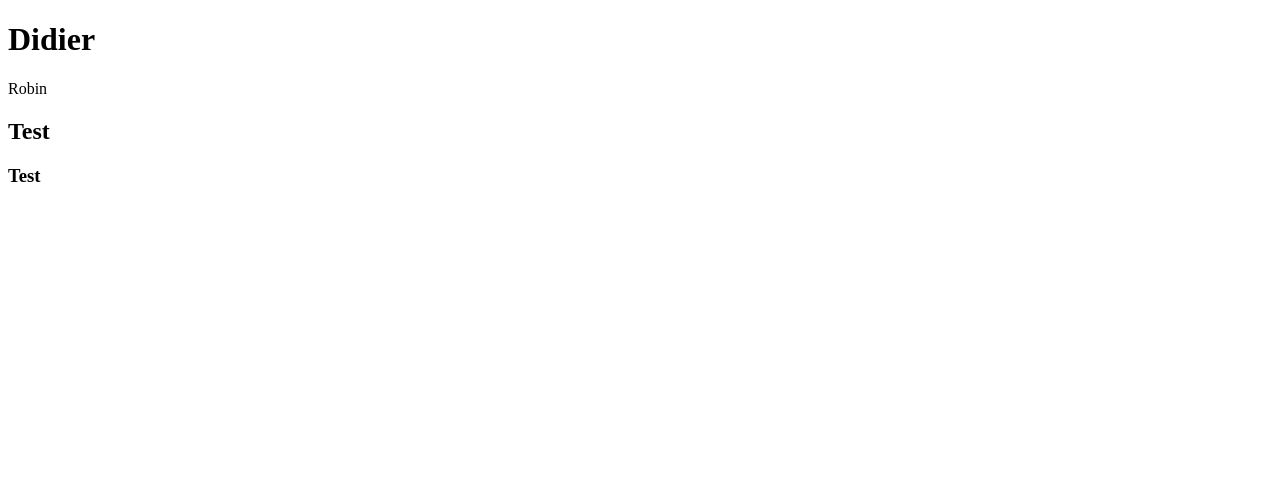
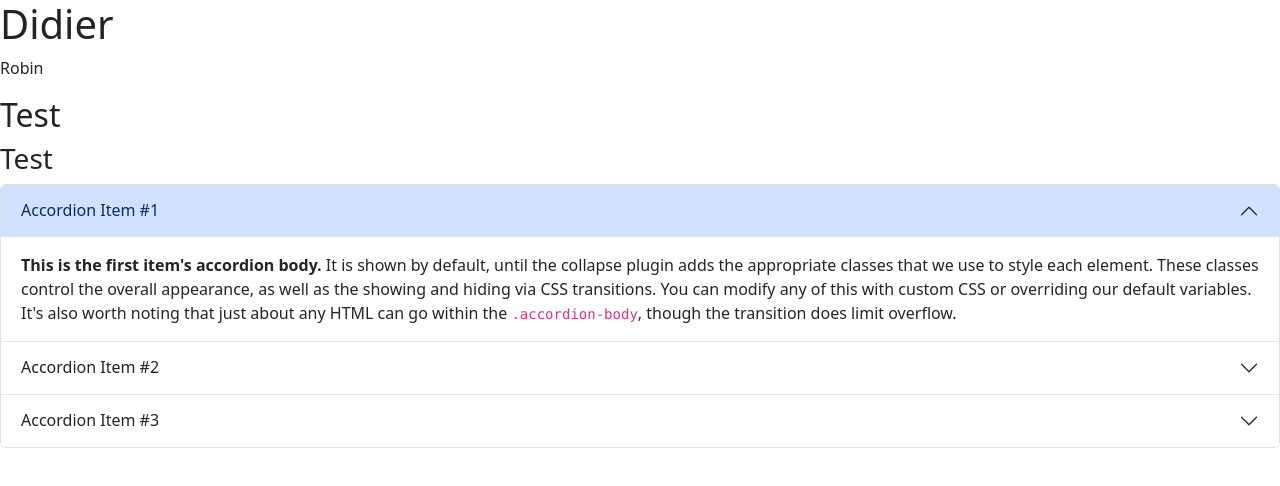
Before and after one commit to signsofdidier/Branchoef2024, a plain HTML site: page index.html in a window 1280 px wide. Drawn offline with nearby package versions, Linux system fonts and the light colour scheme.

Commit message:
gallery push

```diff
--- a/index.html
+++ b/index.html
@@ -5,6 +5,7 @@
     <meta name="viewport"
           content="width=device-width, user-scalable=no, initial-scale=1.0, maximum-scale=1.0, minimum-scale=1.0">
     <meta http-equiv="X-UA-Compatible" content="ie=edge">
+    <link href="https://cdn.jsdelivr.net/npm/bootstrap@5.3.3/dist/css/bootstrap.min.css" rel="stylesheet" integrity="sha384-QWTKZyjpPEjISv5WaRU9OFeRpok6YctnYmDr5pNlyT2bRjXh0JMhjY6hW+ALEwIH" crossorigin="anonymous">
     <title>Branching</title>
 </head>
 <body>
@@ -17,5 +18,45 @@
 
 <!--gallery-->
 
+    <div class="accordion" id="accordionPanelsStayOpenExample">
+        <div class="accordion-item">
+            <h2 class="accordion-header">
+                <button class="accordion-button" type="button" data-bs-toggle="collapse" data-bs-target="#panelsStayOpen-collapseOne" aria-expanded="true" aria-controls="panelsStayOpen-collapseOne">
+                    Accordion Item #1
+                </button>
+            </h2>
+            <div id="panelsStayOpen-collapseOne" class="accordion-collapse collapse show">
+                <div class="accordion-body">
+                    <strong>This is the first item's accordion body.</strong> It is shown by default, until the collapse plugin adds the appropriate classes that we use to style each element. These classes control the overall appearance, as well as the showing and hiding via CSS transitions. You can modify any of this with custom CSS or overriding our default variables. It's also worth noting that just about any HTML can go within the <code>.accordion-body</code>, though the transition does limit overflow.
+                </div>
+            </div>
+        </div>
+        <div class="accordion-item">
+            <h2 class="accordion-header">
+                <button class="accordion-button collapsed" type="button" data-bs-toggle="collapse" data-bs-target="#panelsStayOpen-collapseTwo" aria-expanded="false" aria-controls="panelsStayOpen-collapseTwo">
+                    Accordion Item #2
+                </button>
+            </h2>
+            <div id="panelsStayOpen-collapseTwo" class="accordion-collapse collapse">
+                <div class="accordion-body">
+                    <strong>This is the second item's accordion body.</strong> It is hidden by default, until the collapse plugin adds the appropriate classes that we use to style each element. These classes control the overall appearance, as well as the showing and hiding via CSS transitions. You can modify any of this with custom CSS or overriding our default variables. It's also worth noting that just about any HTML can go within the <code>.accordion-body</code>, though the transition does limit overflow.
+                </div>
+            </div>
+        </div>
+        <div class="accordion-item">
+            <h2 class="accordion-header">
+                <button class="accordion-button collapsed" type="button" data-bs-toggle="collapse" data-bs-target="#panelsStayOpen-collapseThree" aria-expanded="false" aria-controls="panelsStayOpen-collapseThree">
+                    Accordion Item #3
+                </button>
+            </h2>
+            <div id="panelsStayOpen-collapseThree" class="accordion-collapse collapse">
+                <div class="accordion-body">
+                    <strong>This is the third item's accordion body.</strong> It is hidden by default, until the collapse plugin adds the appropriate classes that we use to style each element. These classes control the overall appearance, as well as the showing and hiding via CSS transitions. You can modify any of this with custom CSS or overriding our default variables. It's also worth noting that just about any HTML can go within the <code>.accordion-body</code>, though the transition does limit overflow.
+                </div>
+            </div>
+        </div>
+    </div>
+
+<script src="https://cdn.jsdelivr.net/npm/bootstrap@5.3.3/dist/js/bootstrap.bundle.min.js" integrity="sha384-YvpcrYf0tY3lHB60NNkmXc5s9fDVZLESaAA55NDzOxhy9GkcIdslK1eN7N6jIeHz" crossorigin="anonymous"></script>
 </body>
 </html>
```
